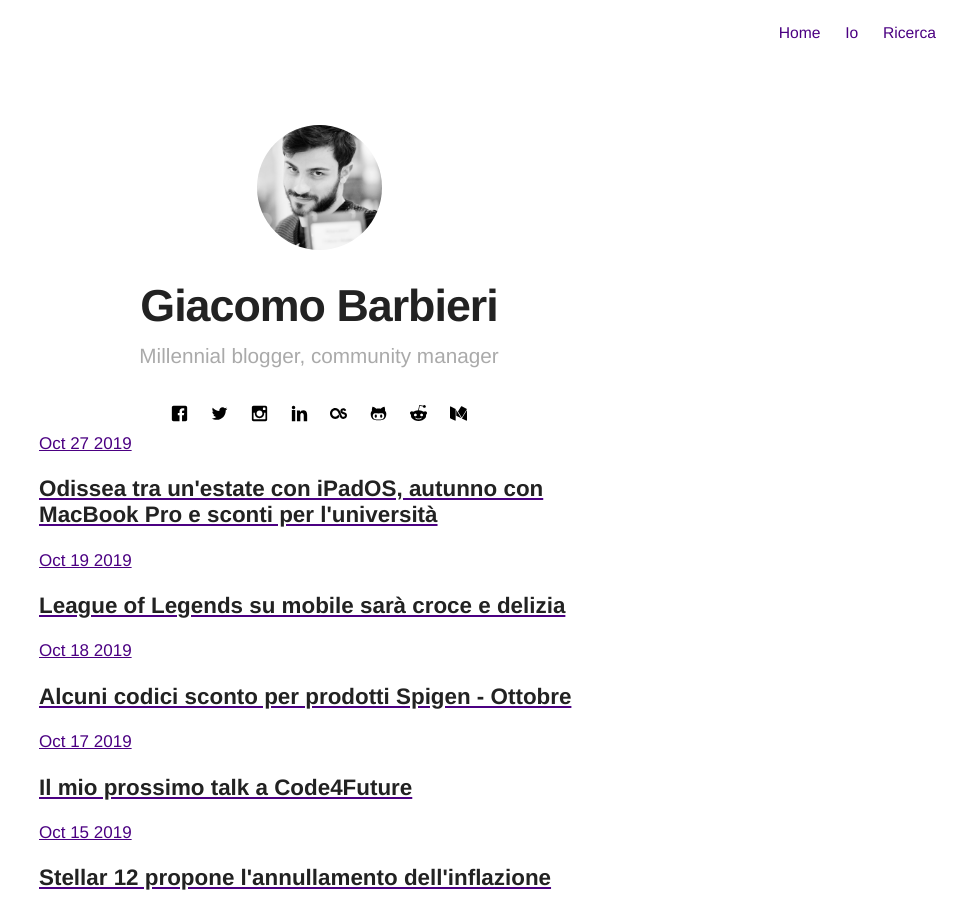
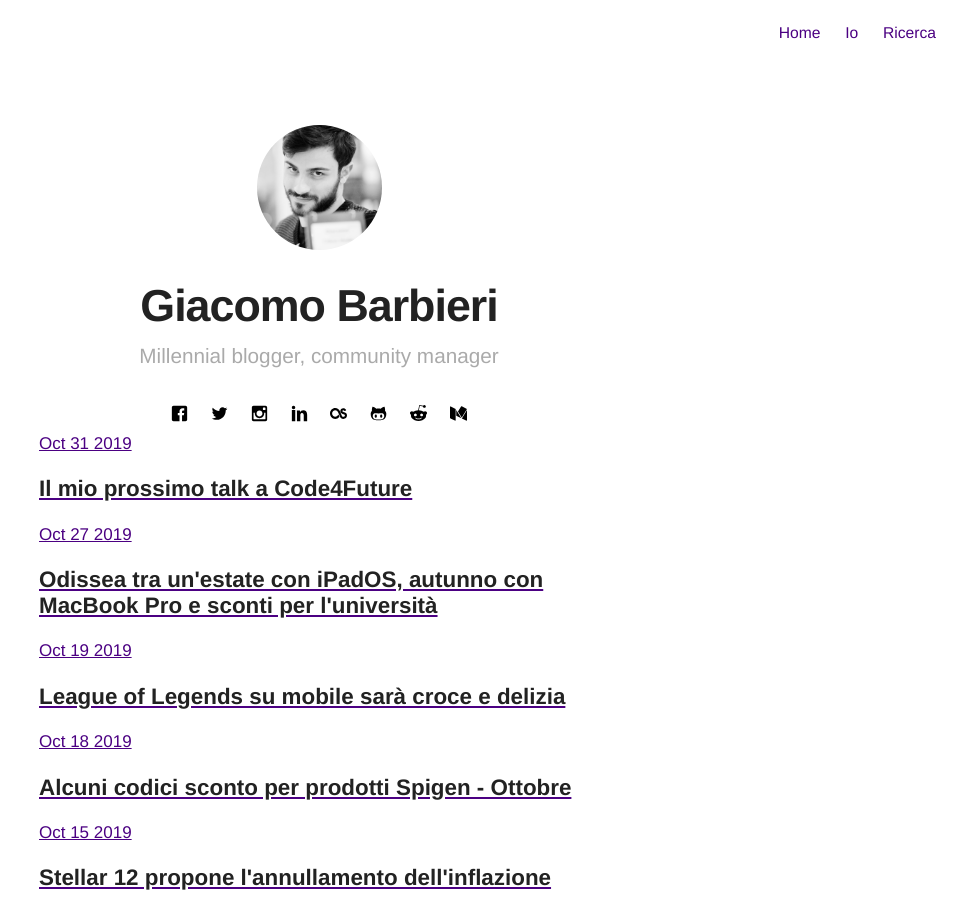
Before and after one commit to iJaack/Jaack, a Jekyll site: the page built from blog.html, in a window 1280 px wide and 900 px high. Shown: the whole window, without its empty margins (321-1280 px from the left). Built offline with Jekyll 4.4.1, drawn with Linux system fonts in a browser that asks for light colours.

Commit message:
Aggiornamento post code4future

```diff
--- a/_posts/2019-10-17-code4future-2019.markdown
+++ b/_posts/2019-10-17-code4future-2019.markdown
@@ -1,7 +1,7 @@
 ---
 title: "Il mio prossimo talk a Code4Future"
 layout: post
-date: 2019-10-17 14:00
+date: 2019-10-31 18:00
 image: /assets/images/code4future-2019.png
 headerImage: false
 tag:
```
Also changed, not shown: other parts of _posts/2019-10-17-code4future-2019.markdown (+2 -0 lines).
